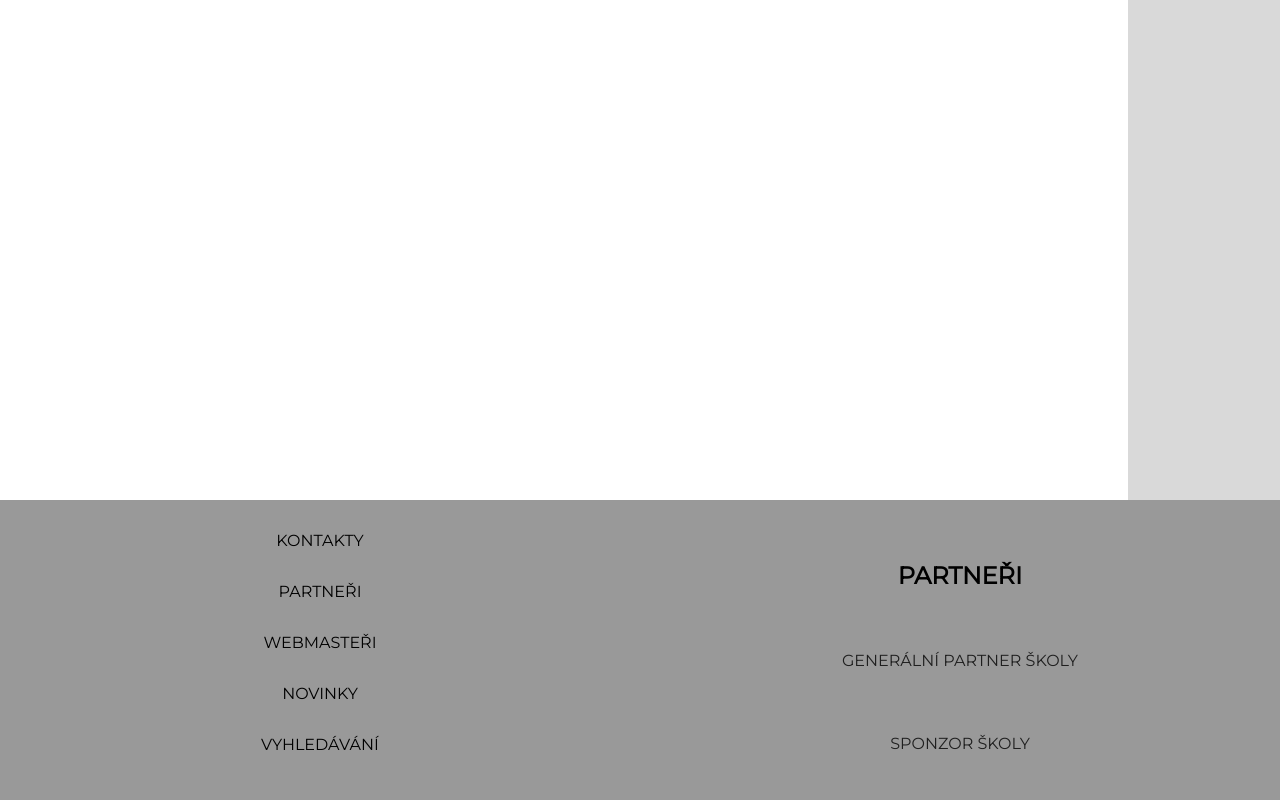
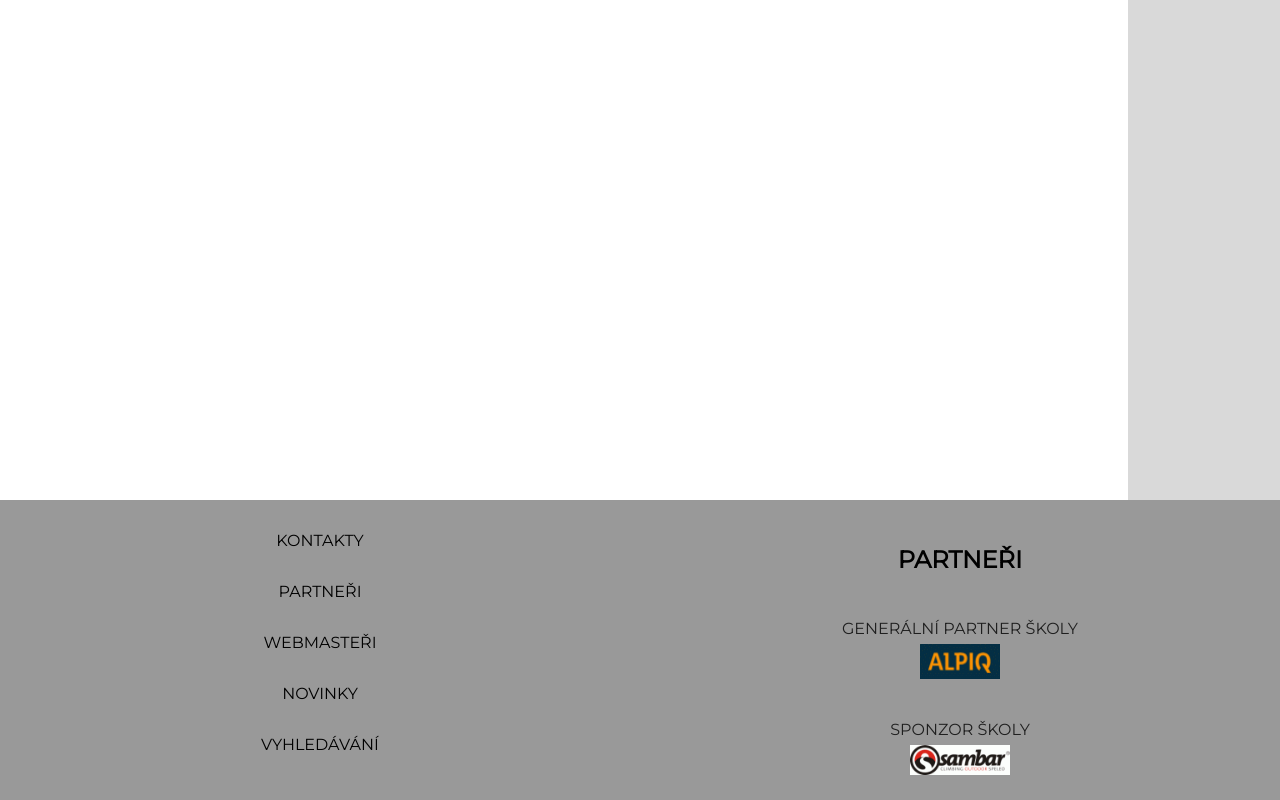
Before and after one commit to lukas2932/Gymnazium-kladno-concept, a plain HTML site: page index.html in a window 1280 px wide. Shown: the part 1308-2108 px from the top of the page. Drawn offline with Linux system fonts and the light colour scheme.

Commit message:
Update index.html

```diff
--- a/index.html
+++ b/index.html
@@ -139,11 +139,11 @@
                 <h2 id="partnersH2">Partneři</h2>
                 <article id="end_partners_img_one">
                     <p id="end_partners_p_1">generální partner školy</p>
-                    <img src="../img/alpiq.gif" alt="">
+                    <img src="./res/img/alpiq.gif" alt="">
                 </article>
                 <article id="end_partners_img_two">
                     <p id="end_partners_p_2">sponzor školy</p>
-                    <img src="../img/sambar_small.gif" alt="">
+                    <img src="./res/img/sambar_small.gif" alt="">
                 </article>
             </section>
         </header>
```
